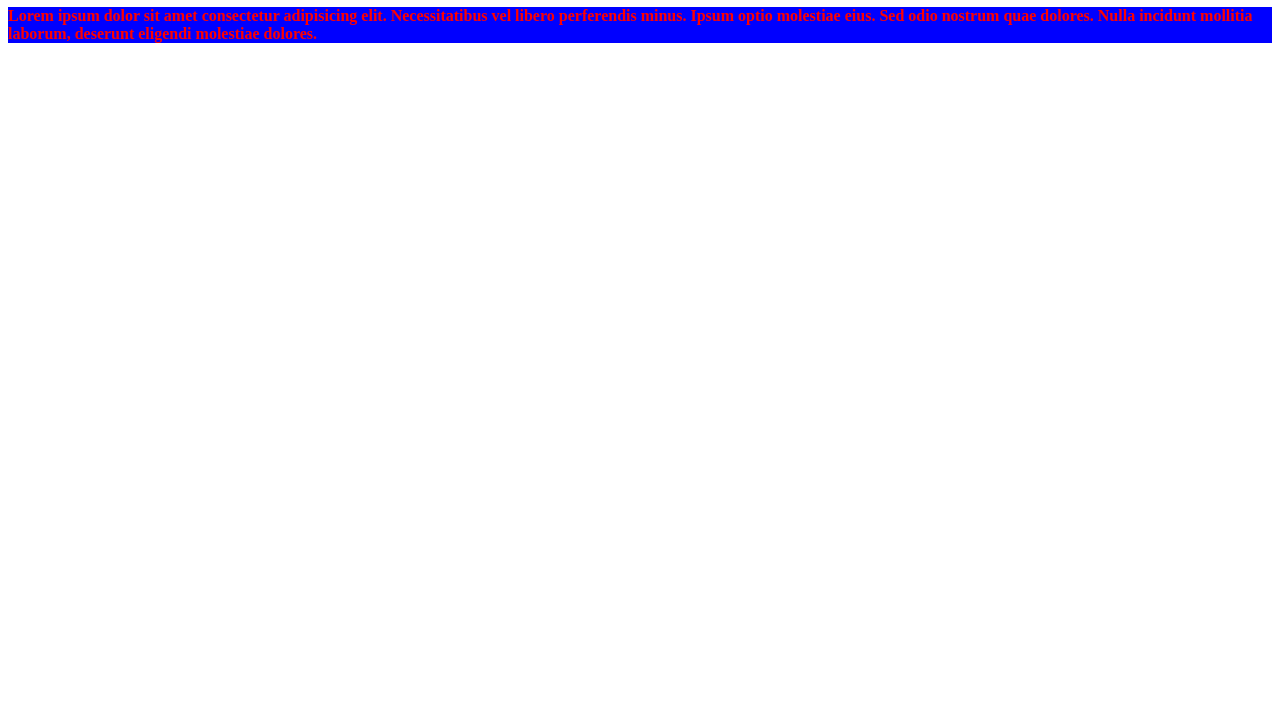
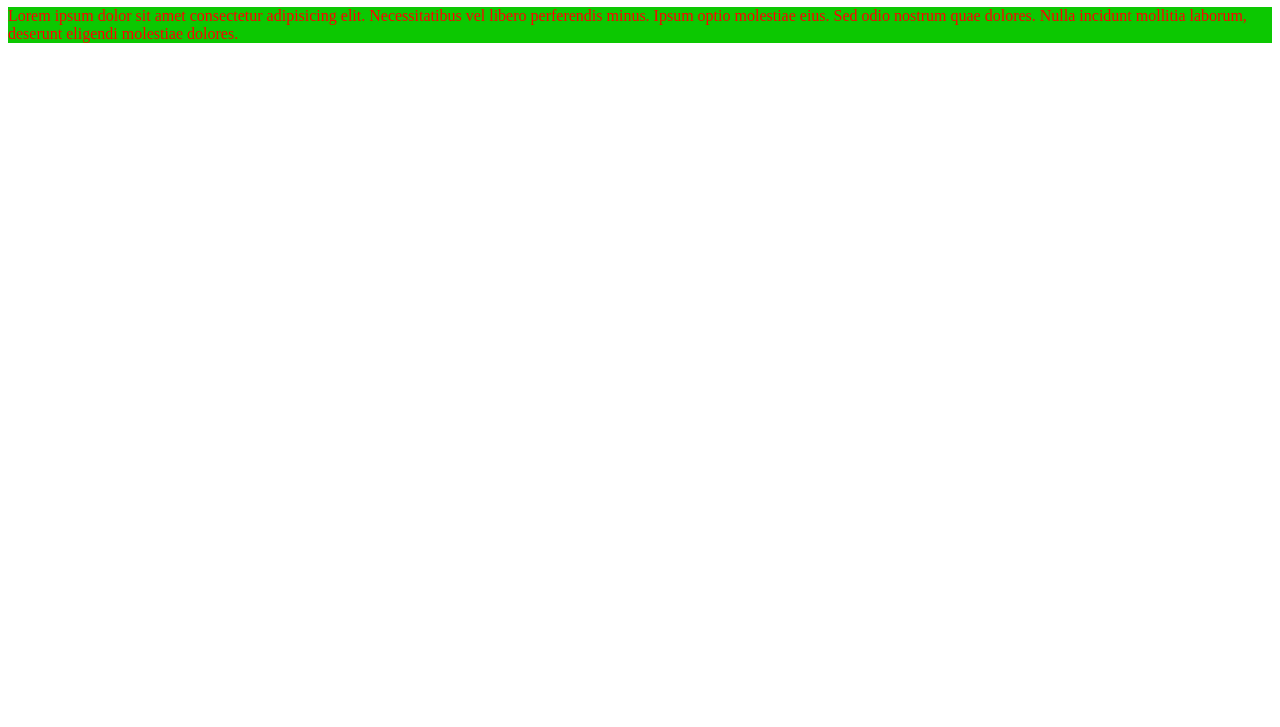
Before and after one commit to rover-aficionado/edifp, a plain HTML site: page index.html in a window 1280 px wide. Shown: the part 73-800 px from the top of the page. Drawn offline with Linux system fonts and the light colour scheme.

Commit message:
nuevo cambio de fondo  y letra cursiva

```diff
--- a/css/style.css
+++ b/css/style.css
@@ -1,5 +1,5 @@
 p{
     color: red;
-    font-weight: bold;
-    background-color: blue;
+    font-weight: italic;
+    background-color: rgb(12, 200, 1);
 }
```
